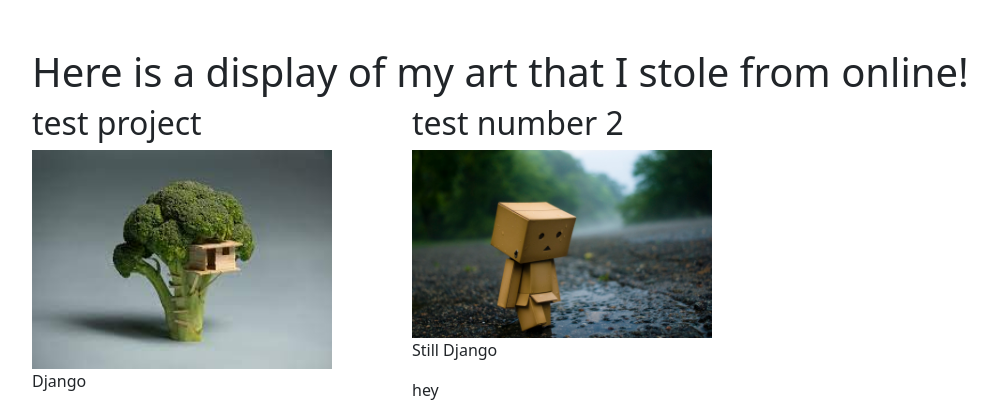
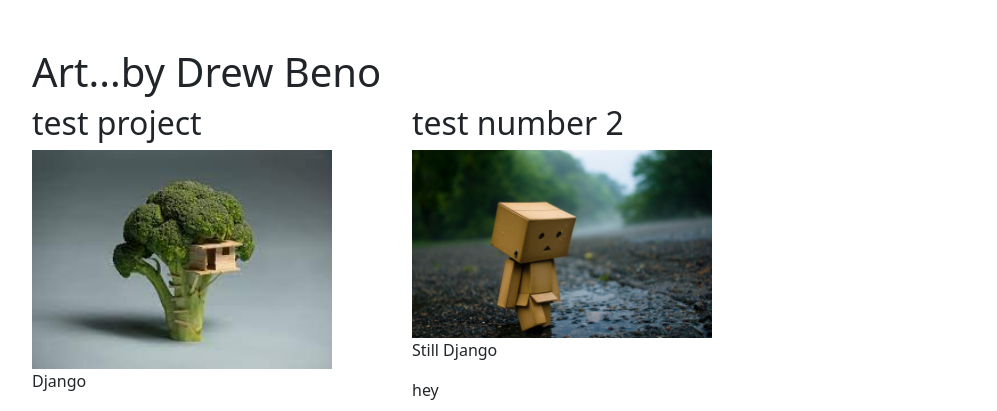
Before and after one commit to drewbeno1/django-portfolio, a Django app: page / in a window 1280 px wide. Shown: the top 411 px of the page, without its empty margins (50-1047 px from the left). Run offline with Django 4.2, Linux system fonts and the light colour scheme; data comes from the database, SQL or seed files in the repository.

Commit message:
html edits for home page

```diff
--- a/projects/templates/projects/all_projects.html
+++ b/projects/templates/projects/all_projects.html
@@ -15,7 +15,7 @@
 </head>
 <body>
     <div class="container">
-        <h1 class="mt-5">Here is a display of my art that I stole from online!</h1>
+        <h1 class="mt-5">Art...by Drew Beno</h1>
         <div class="row">
             {% for project in projects %}
                 <div class="col-md-4 mb-4">
```
